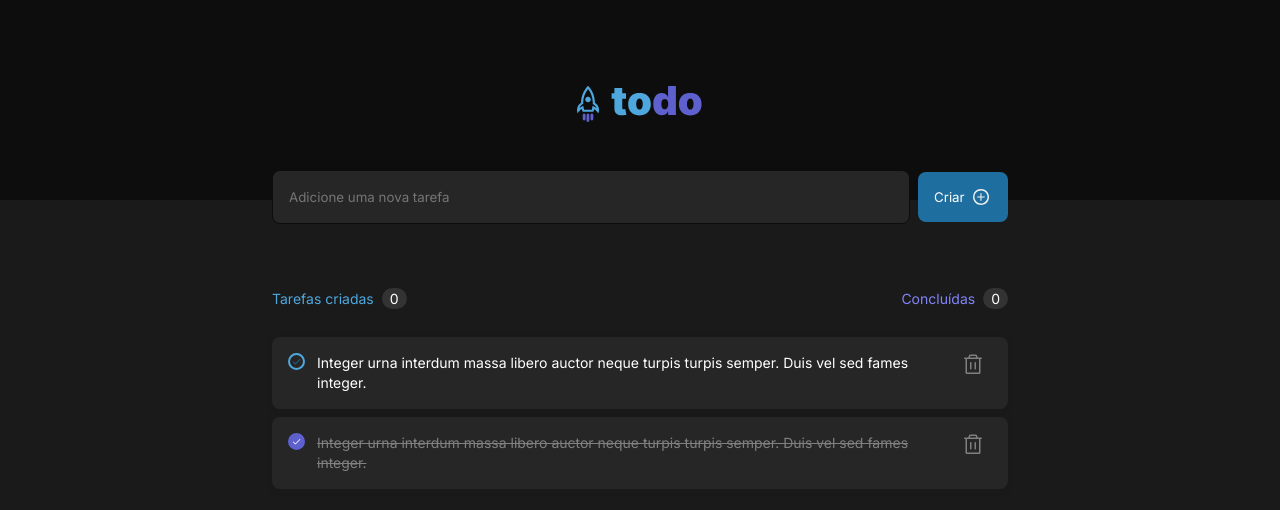
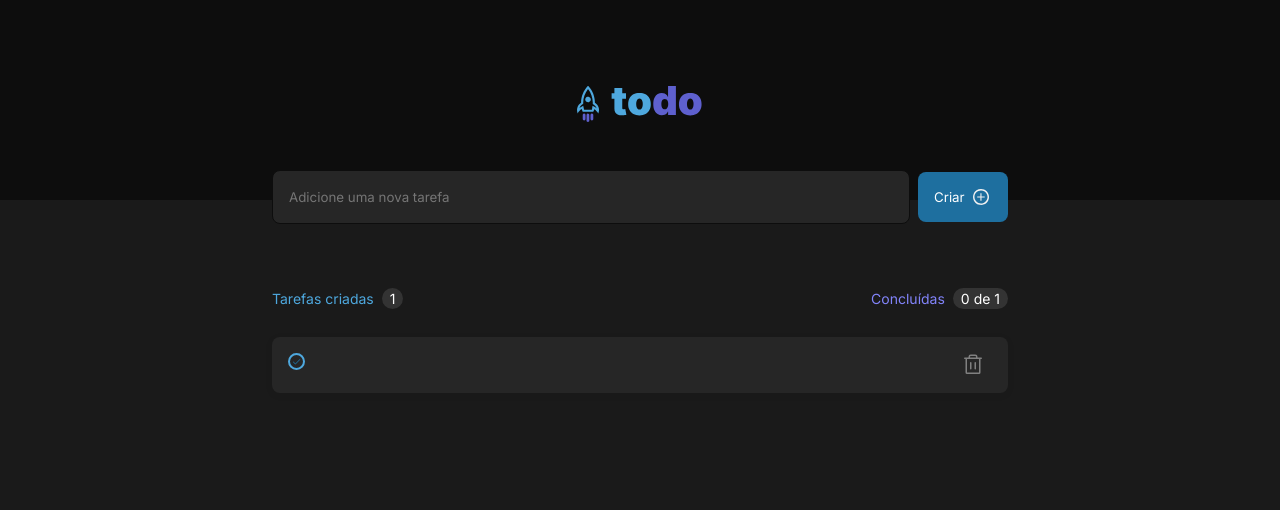
Before and after one commit to vitorsat/React, a React (Vite) app in the folder Primeiro-Desafio/to-do/: page / in a window 1280 px wide. Both pictures are taken after a click on the button "Criar". Shown: the top 510 px of the page. Built offline with nearby package versions, Linux system fonts and the light colour scheme.

Commit message:
feat: create task

```diff
--- a/Primeiro-Desafio/to-do/src/App.tsx
+++ b/Primeiro-Desafio/to-do/src/App.tsx
@@ -1,45 +1,57 @@
 import { useState } from 'react';
 import styles from './App.module.css';
-import { Check } from './components/Check';
 import { CreateButton } from './components/CreateButton';
 import { Header } from './components/Header';
 import { Input } from './components/Input';
-import { Task } from './components/Task';
+import { Task, TaskProps } from './components/Task';
 
 import Clipboard from './Assets/Clipboard.svg';
 
 import './global.css';
 
 function App() {
-	const [tasks, setTasks] = useState([
-		{
-			id: 1,
-			text: 'Integer urna interdum massa libero auctor neque turpis turpis semper. Duis vel sed fames integer.',
-			checked: false,
-		},
-		{
-			id: 2,
-			text: 'Integer urna interdum massa libero auctor neque turpis turpis semper. Duis vel sed fames integer.',
-			checked: true,
-		},
-	]);
+	const [tasks, setTasks] = useState<TaskProps[]>([]);
+	const [textInput, setTextInput] = useState('');
 
 	return (
 		<div className={styles.app}>
 			<Header />
 			<div className={styles.inputArea}>
-				<Input placeholder="Adicione uma nova tarefa" />
-				<CreateButton />
+				<Input
+					placeholder="Adicione uma nova tarefa"
+					value={textInput}
+					onChange={(event) => {
+						setTextInput(event.target.value);
+					}}
+				/>
+				<CreateButton
+					onClick={() => {
+						const newTask = {
+							id: Math.random(),
+							text: textInput,
+							checked: false,
+						};
+						setTasks([...tasks, newTask]);
+						setTextInput('');
+					}}
+				/>
 			</div>
 			<div className={styles.taskArea}>
 				<div className={styles.countsTask}>
 					<span className={styles.createTask}>
 						Tarefas criadas
-						<span className={styles.count}>0</span>
+						<span className={styles.count}>
+							{tasks.length > 0 ? tasks.length : 0}
+						</span>
 					</span>
 					<span className={styles.finishTask}>
 						Concluídas
-						<span className={styles.count}>0</span>
+						<span className={styles.count}>
+							{tasks.length === 0 && 0}
+							{tasks.length > 0 &&
+								tasks.filter((task) => task.checked === true).length +
+									` de ${tasks.length}`}
+						</span>
 					</span>
 				</div>
 				<div className={styles.tasks}>
@@ -61,12 +73,22 @@ function App() {
 					{tasks.length > 0 &&
 						tasks.map((task) => (
 							<Task
-								key={task.id}
-								// id={task.id}
-								// text={task.text}
-								checked={task.checked}
-								// setTasks={setTasks}
-								// tasks={tasks}
+								key={task?.id}
+								id={task?.id}
+								text={task?.text}
+								checked={task?.checked}
+								setIsChecked={(checked: boolean) => {
+									const newTasks = tasks.map((task) => {
+										if (task?.id === task?.id) {
+											return {
+												...task,
+												checked,
+											};
+										}
+										return task;
+									});
+									setTasks(newTasks);
+								}}
 							/>
 						))}
 				</div>
--- a/Primeiro-Desafio/to-do/src/components/CreateButton.tsx
+++ b/Primeiro-Desafio/to-do/src/components/CreateButton.tsx
@@ -2,9 +2,13 @@ import styles from './CreateButton.module.css';
 
 import PlusIcon from '../Assets/PlusIcon.svg';
 
-export function CreateButton() {
+type Button = {
+	onClick?: () => void;
+};
+
+export function CreateButton({ onClick }: Button) {
 	return (
-		<button className={styles.CreateButton}>
+		<button className={styles.CreateButton} onClick={onClick}>
 			<p>Criar</p>
 			<img src={PlusIcon} alt="Criar" />
 		</button>
--- a/Primeiro-Desafio/to-do/src/components/Input.tsx
+++ b/Primeiro-Desafio/to-do/src/components/Input.tsx
@@ -2,10 +2,18 @@ import styles from './Input.module.css';
 
 interface InputProps {
 	placeholder: string;
+	value?: string;
+	onChange: (event: React.ChangeEvent<HTMLInputElement>) => void;
 }
 
-export function Input({ placeholder }: InputProps) {
+export function Input({ placeholder, value, onChange }: InputProps) {
 	return (
-		<input type="text" placeholder={placeholder} className={styles.input} />
+		<input
+			type="text"
+			placeholder={placeholder}
+			className={styles.input}
+			value={value}
+			onChange={onChange}
+		/>
 	);
 }
--- a/Primeiro-Desafio/to-do/src/components/Task.module.css
+++ b/Primeiro-Desafio/to-do/src/components/Task.module.css
@@ -7,7 +7,7 @@
 	gap: 12px;
 	border-radius: 8px;
 	width: 736px;
-	height: 72px;
+	max-height: 72px;
 	box-shadow: 0px 2px 8px rgba(0, 0, 0, 0.06);
 }
 
--- a/Primeiro-Desafio/to-do/src/components/Task.tsx
+++ b/Primeiro-Desafio/to-do/src/components/Task.tsx
@@ -3,19 +3,19 @@ import { Trash } from '@phosphor-icons/react';
 import styles from './Task.module.css';
 import { useState } from 'react';
 
-type TaskProps = {
+export type TaskProps = {
 	checked?: boolean;
+	text?: string;
+	id?: number;
+	setIsChecked?: any;
 };
 
-export function Task({ checked }: TaskProps) {
-	const [isChecked, setIsChecked] = useState(checked);
-
+export function Task({ checked, text, id, setIsChecked }: TaskProps) {
 	return (
-		<div className={styles.task}>
-			<Check checked={isChecked} setIsChecked={setIsChecked} />
-			<span className={isChecked ? styles.taskTextChecked : styles.taskText}>
-				Integer urna interdum massa libero auctor neque turpis turpis semper.
-				Duis vel sed fames integer.
+		<div className={styles.task} key={id}>
+			<Check checked={checked} setIsChecked={setIsChecked} />
+			<span className={checked ? styles.taskTextChecked : styles.taskText}>
+				{text}
 			</span>
 			<Trash size={24} className={styles.trash} />
 		</div>
```
